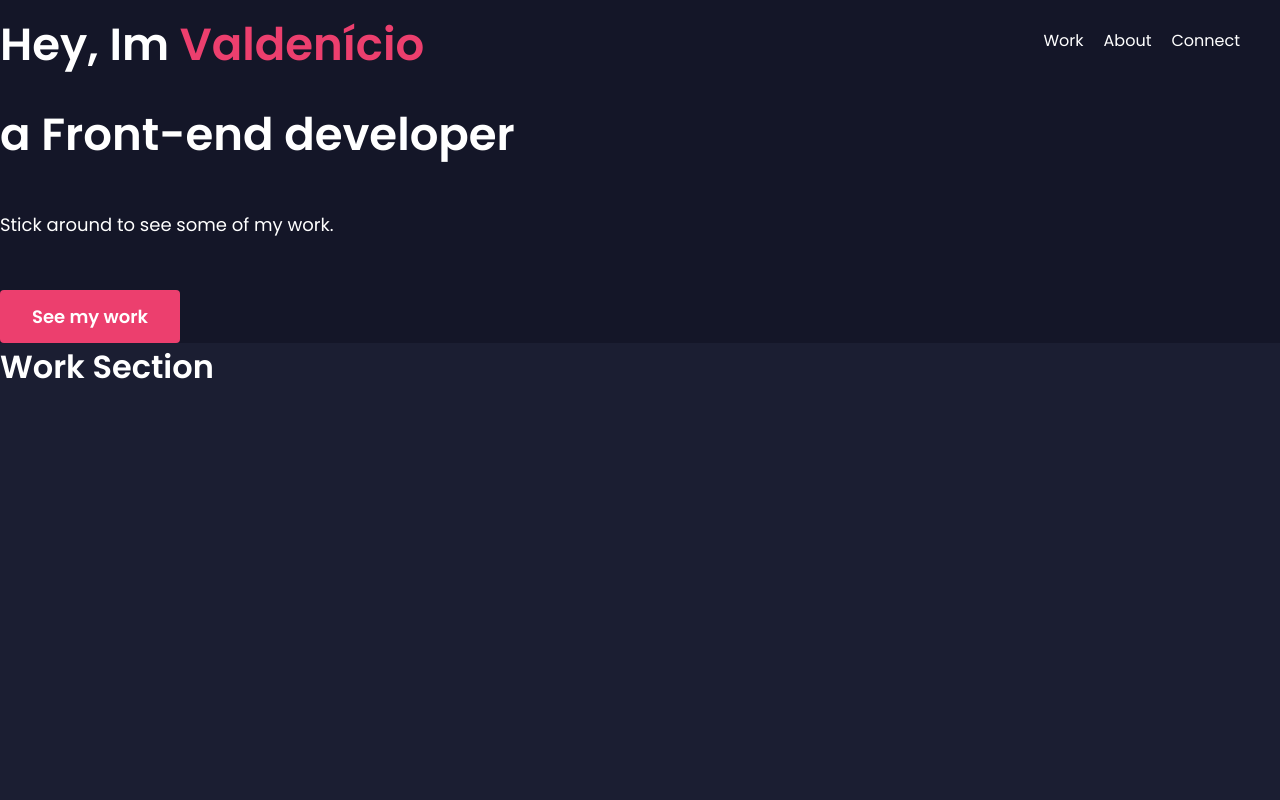
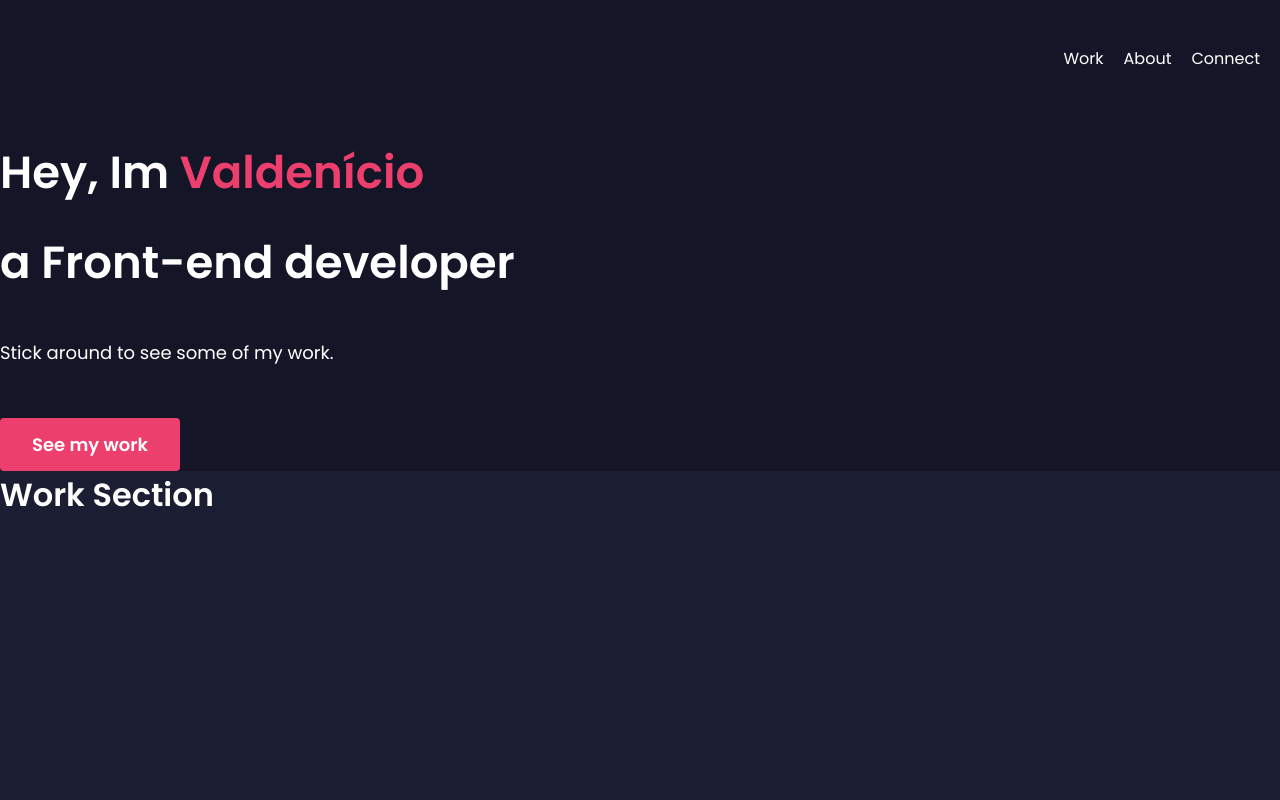
Before and after one commit to valdenicio22/oldPortfolio, a Next.js app: page / in a window 1280 px wide. Shown: the top 800 px of the page. Built offline with nearby package versions, Linux system fonts and the light colour scheme.

Commit message:
fix: section position

```diff
--- a/src/components/Header/styles.ts
+++ b/src/components/Header/styles.ts
@@ -2,23 +2,18 @@ import styled from 'styled-components'
 
 export const NavListContainer = styled.header`
   width: 100%;
-  max-height: 12.8rem;
-  height: 100%;
+  height: 12.8rem;
+
+  padding: 4.6rem 0;
 `
 
 export const NavListContent = styled.div`
-  width: 112rem;
+  width: ${({ theme }) => theme.containers.regularDesktop};
   margin: 0 auto;
 
   display: flex;
   align-items: center;
   justify-content: flex-end;
-
-  position: fixed;
-  top: 0;
-  right: 2rem;
-
-  height: 8rem;
 `
 
 export const NavList = styled.ul`
```
